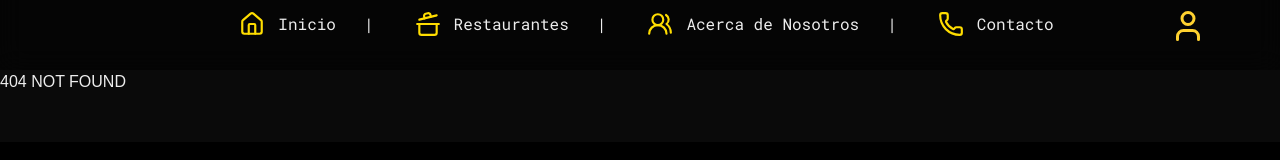
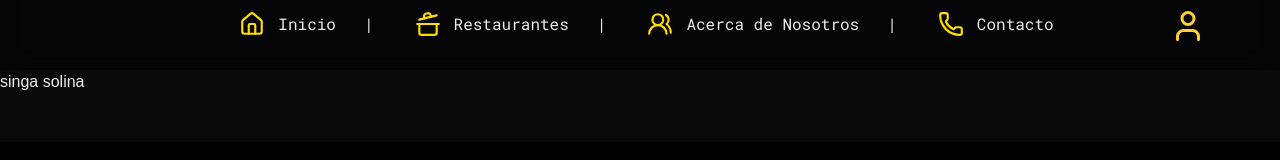
Before and after one commit to Yenser1/selecta-booking-oficial, a Next.js app: page /tryingCRUD in a window 1280 px wide. Before the commit this address had no page. Shown: the part 142-302 px from the top of the page. Built offline with nearby package versions, Linux system fonts and the light colour scheme; no server answers; the database is empty.

Commit message:
pushing for it yes

```diff
--- a/src/app/page.jsx
+++ b/src/app/page.jsx
@@ -104,6 +104,7 @@ function LandingPage() {
                 </Link>
             </section>
             <ContactUsGrid />
+            <Link href={"/tryingCRUD"}>palcru</Link>
         </main>
     );
 }
--- /dev/null
+++ b/src/app/tryingCRUD/page.jsx
@@ -0,0 +1,17 @@
+import { createClient } from "@/lib/supabase/server";
+
+export default async function page(){
+const supabase = await createClient();
+let { data: restaurants, error } = await supabase
+  .from('restaurants')
+  .select('id')
+
+
+    return (
+    <main>
+        <h1>singa solina</h1>
+
+        <p>{}</p>
+    </main>
+    )
+}
```
